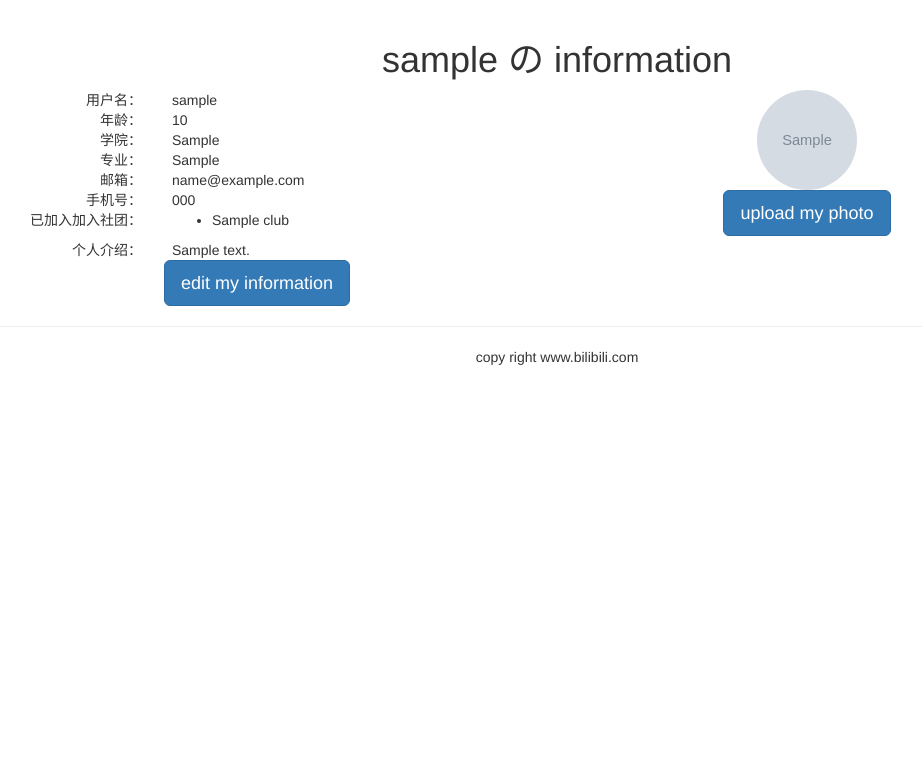
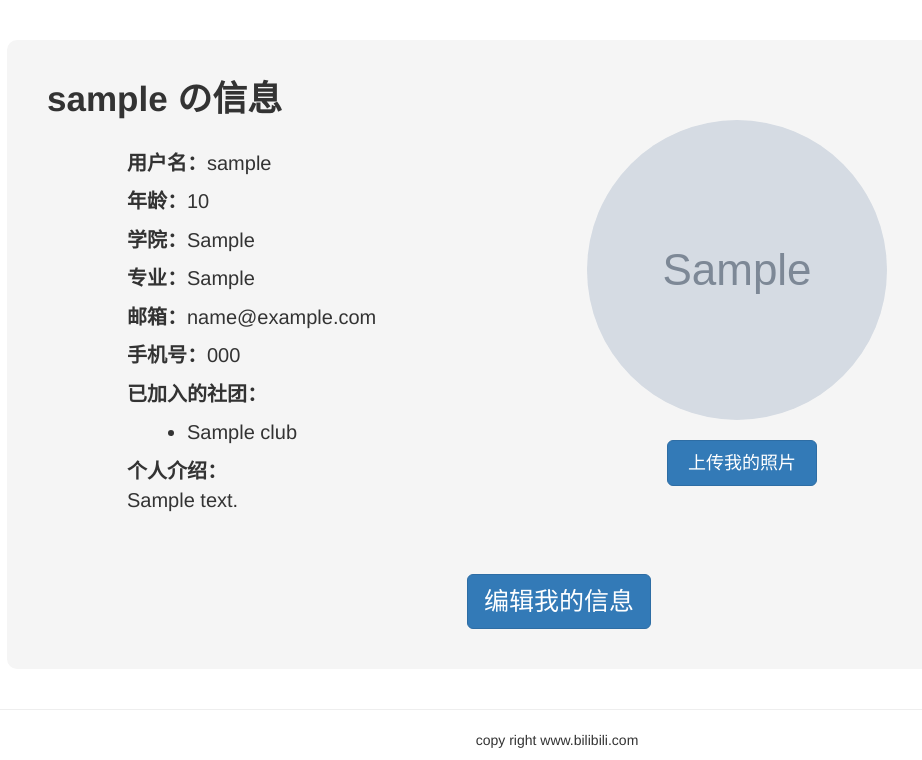
Before and after one commit to rowerman/SJTU_ClubManageSystem, a Django app: page /account/my-information/ in a window 1280 px wide. Shown: the part 52-812 px from the top of the page, without its empty margins (83-1005 px from the left). Before the commit the page ends 417 px from the top, so only its background shows below. Run offline with Django 4.2, Linux system fonts and the light colour scheme; a user stored in the database is signed in; tables that the repository leaves empty hold one stand-in row (values such as "Sample post"); grey boxes marked "Sample" are stand-in pictures; some libraries are stand-ins or nearby versions.

Commit message:
Update myself.html
change my_self.html

```diff
--- a/manage_club/templates/account/myself.html
+++ b/manage_club/templates/account/myself.html
@@ -1,65 +1,116 @@
 {% extends "base.html" %}
 {% load static %}
-{% block title %}my information{% endblock %}
+{% block title %}我的信息{% endblock %}
 {% block content %}
-<div class="row text-center vertical-middle-sm">
-    <h1>{{ user.username }} の information</h1>
-    <div class="row">
-        <div class="col-md-6">
-            <div class="row">
-                <div class="col-md-4 text-right"><span>用户名：</span></div>
-                <div class="col-md-8 text-left">{{ user.username }}</div>
+<style>
+    .information {
+        margin: 20px;
+        padding: 20px;
+        background-color: #f5f5f5;
+        border-radius: 10px;
+    }
+
+    .user-info {
+        margin-bottom: 20px;
+        margin-left: 20px;
+    }
+
+    .user-info h1 {
+        font-size: 35px;
+        margin-bottom: 30px;
+        font-weight: 800;
+    }
+
+    .user-info div {
+        font-size: 20px;
+        margin-bottom: 10px; /* 设置行间距为 10px */
+        margin-left: 40px;
+    }
+
+    .user-info span {
+        font-weight: bold;
+    }
+
+    .user-info ul {
+        margin-top: 10px;
+    }
+
+    .user-info ul li {
+        margin-bottom: 5px;
+    }
+
+    .center {
+        margin-left: auto;
+        margin-right: auto;
+    }
+
+    .user-info .about-me {
+        display: block;
+    }
+
+    .photo-section {
+        float: right;
+        margin-left: 100px;
+        margin-right: 200px;
+        margin-top: 60px;
+        margin-bottom: 20px;
+    }
+
+    .photo-section img {
+        border-radius: 50%;
+        width: 300px;
+        height: 300px;
+    }
+
+    .button-section {
+        float: right;
+        margin-left: 100px;
+        margin-right: 270px;
+    }
+
+    .button-section button {
+        width: 150px;
+    }
+</style>
+
+<div class="information">
+    <div class="photo-section">
+        {% if userinfo.photo %}
+        <img name="user_face" src="{{ userinfo.photo | striptags }}" class="img-circle" id="my_photo">
+        {% else %}
+        <img name="user_face" src="{% static 'images/genshin.png' %}" class="img-circle" id="my_photo">
+        {% endif %}
     </div>
-            <div class="row">
-                <div class="col-md-4 text-right"><span>年龄：</span></div>
-                <div class="col-md-8 text-left">{{ userinfo.age }}</div>
+    <div class="button-section">
+        <button class="btn btn-primary btn-lg" id="upload_image" onclick="upload_image_layer()">上传我的照片</button>
     </div>
-            <div class="row">
-                <div class="col-md-4 text-right"><span>学院：</span></div>
-                <div class="col-md-8 text-left">{{ userinfo.school}}</div>
-            </div>
-            <div class="row">
-                <div class="col-md-4 text-right"><span>专业：</span></div>
-                <div class="col-md-8 text-left">{{ userinfo.department }}</div>
-            </div>
-            <div class="row">
-                <div class="col-md-4 text-right"><span>邮箱：</span></div>
-                <div class="col-md-8 text-left">{{ user.email }}</div>
-            </div>
-            <div class="row">
-                <div class="col-md-4 text-right"><span>手机号：</span></div>
-                <div class="col-md-8 text-left">{{ userinfo.phone }}</div>
-            </div>
-            <div class="row">
-                <div class="col-md-4 text-right"><span>已加入加入社团：</span></div>
-                <div class="col-md-8 text-left">
+    <div class="user-info">
+        <h1>{{ user.username }} の信息</h1>
+        <div>
+            <div><span>用户名：</span>{{ user.username }}</div>
+            <div><span>年龄：</span>{{ userinfo.age }}</div>
+            <div><span>学院：</span>{{ userinfo.school }}</div>
+            <div><span>专业：</span>{{ userinfo.department }}</div>
+            <div><span>邮箱：</span>{{ user.email }}</div>
+            <div><span>手机号：</span>{{ userinfo.phone }}</div>
+            <div>
+                <span>已加入的社团：</span>
                 <ul>
                     {% for club in club.In_club.all %}
-                        <li>{{ club.name }}</li>
+                    <li style="margin-left: 20px;">{{ club.name }}</li>
                     {% empty %}
                     <p>未加入任何社团</p>
                     {% endfor %}
                 </ul>
             </div>
-            </div>
-            <div class="row">
-                <div class="col-md-4 text-right"><span>个人介绍：</span></div>
-                <div class="col-md-8 text-left">{{ userinfo.aboutme }}</div>
-            </div>
-            <a href="{% url 'account:edit_my_information' %}"><button class="btn btn-primary btn-lg">edit my information</button></a>
-        </div>
-        <div class="col-md-6">
-            <div style="margin-right: 100px">
-                {% if userinfo.photo %}
-                <img name="user_face" src="{{ userinfo.photo | striptags }}" class="img-circle" id="my_photo" width="100px" height="100px">
-                {% else %}
-                <img name="user_face" src="{% static 'images/genshin.png' %}" class="img-circle"  id="my_photo" width="100px" height="100px">
-                {% endif %}
-            </div>
-            <div style="margin-right: 100px">
-                <button class="btn btn-primary btn-lg" id="upload_image" onclick="upload_image_layer()">upload my photo</button>
+            <div>
+            <span>个人介绍：</span>
+            <span class="about-me" style="font-weight: 400;">{{ userinfo.aboutme }}</span>
                 </div>
         </div>
+
+
+        <a href="{% url 'account:edit_my_information' %}"><button class="btn btn-primary btn-lg" style="font-size: 25px; margin-left: 420px; margin-top: 50px;">编辑我的信息</button></a>
     </div>
 </div>
 
@@ -67,13 +118,30 @@
 <script type="text/javascript" src="{% static 'js/layer.js' %}"></script>
 
 <script>
-    function upload_image_layer(){
+    function upload_image_layer() {
         layer.open({
-            title:"上传头像",
-            area:['700px','650px'],
-            type:2,
-            content:"{% url 'account:my_image' %}",
+            title: "上传头像",
+            area: ['700px', '650px'],
+            type: 2,
+            content: "{% url 'account:my_image' %}",
         });
+    }
+
+    window.addEventListener('DOMContentLoaded', function () {
+        var aboutMeSpan = document.querySelector('.about-me');
+        var aboutMeText = aboutMeSpan.textContent;
+        var formattedText = formatText(aboutMeText, 40);
+        aboutMeSpan.innerHTML = formattedText;
+    });
+
+    function formatText(text, maxLength) {
+        var formattedText = '';
+        while (text.length > maxLength) {
+            formattedText += text.substr(0, maxLength) + '<br>';
+            text = text.substr(maxLength);
+        }
+        formattedText += text;
+        return formattedText;
     }
 </script>
 {% endblock %}
```
Lines whose indentation alone changed are shown as unchanged.
